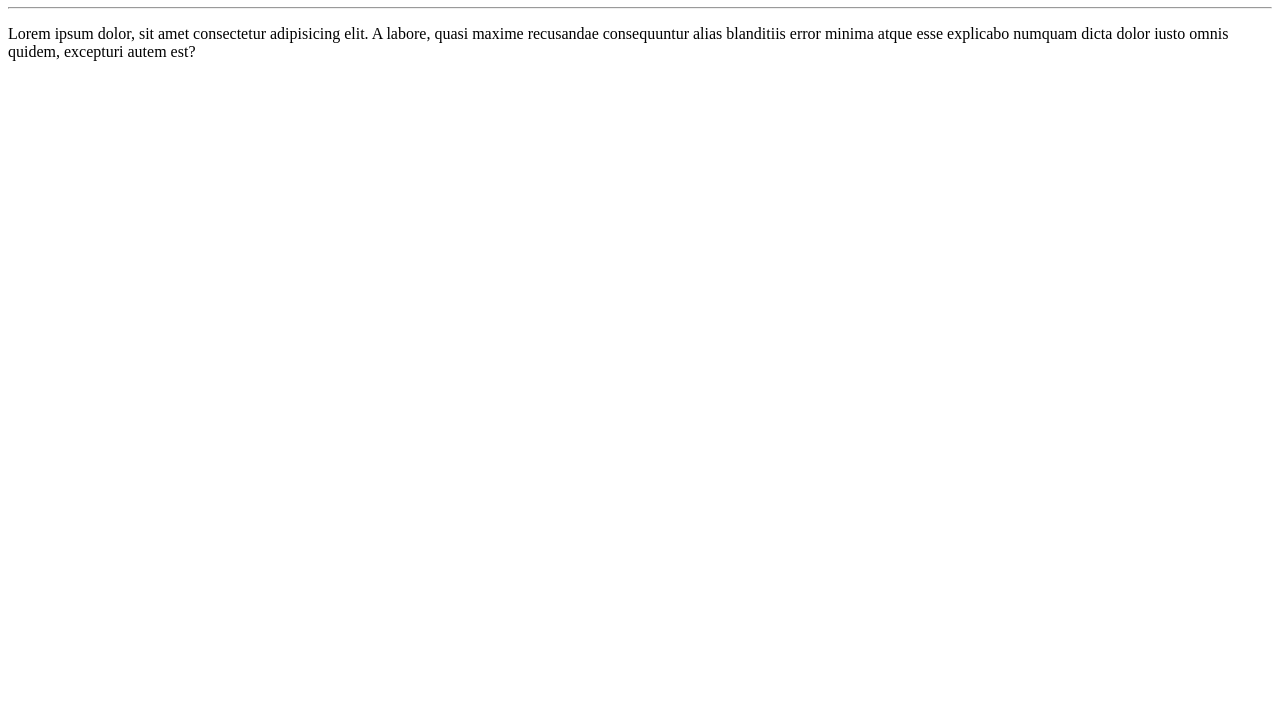
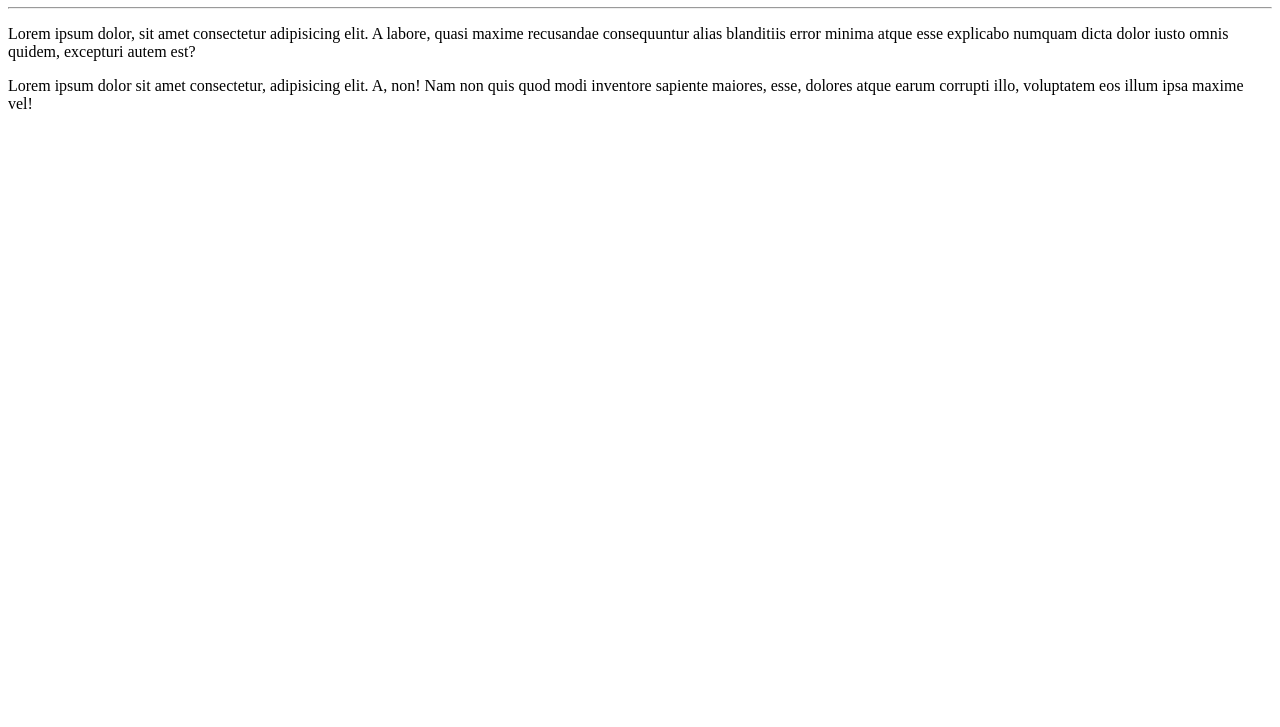
Before and after one commit to vitor1hugo/html-simples, a plain HTML site: page site-exemplo/index.html in a window 1280 px wide. Shown: the part 73-800 px from the top of the page. Drawn offline with Linux system fonts and the light colour scheme.

Commit message:
adicionei um paragrafo

```diff
--- a/site-exemplo/index.html
+++ b/site-exemplo/index.html
@@ -9,5 +9,6 @@
     <h1>olá,mundo</h1>
     <hr>
     <p>Lorem ipsum dolor, sit amet consectetur adipisicing elit. A labore, quasi maxime recusandae consequuntur alias blanditiis error minima atque esse explicabo numquam dicta dolor iusto omnis quidem, excepturi autem est?</p>
+    <P>Lorem ipsum dolor sit amet consectetur, adipisicing elit. A, non! Nam non quis quod modi inventore sapiente maiores, esse, dolores atque earum corrupti illo, voluptatem eos illum ipsa maxime vel!</P>
 </body>
 </html>
```
